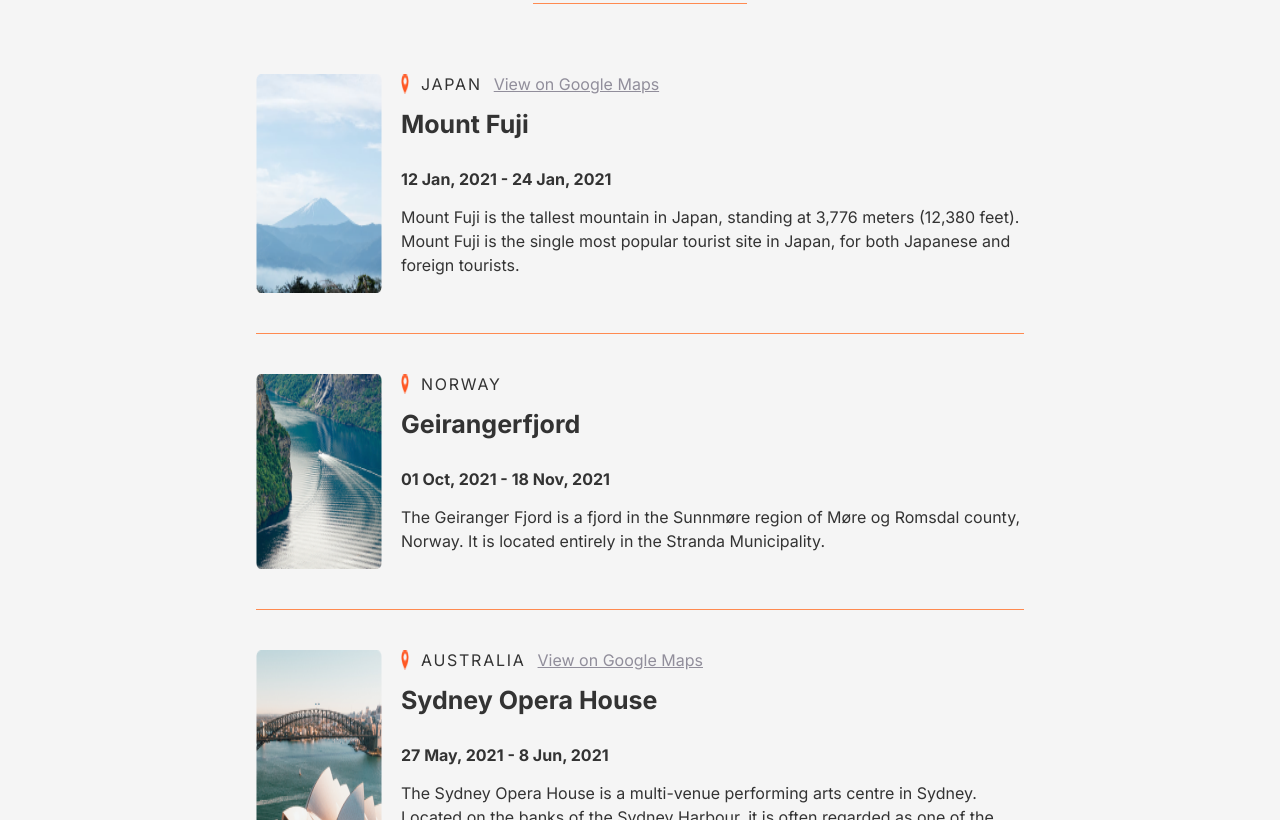
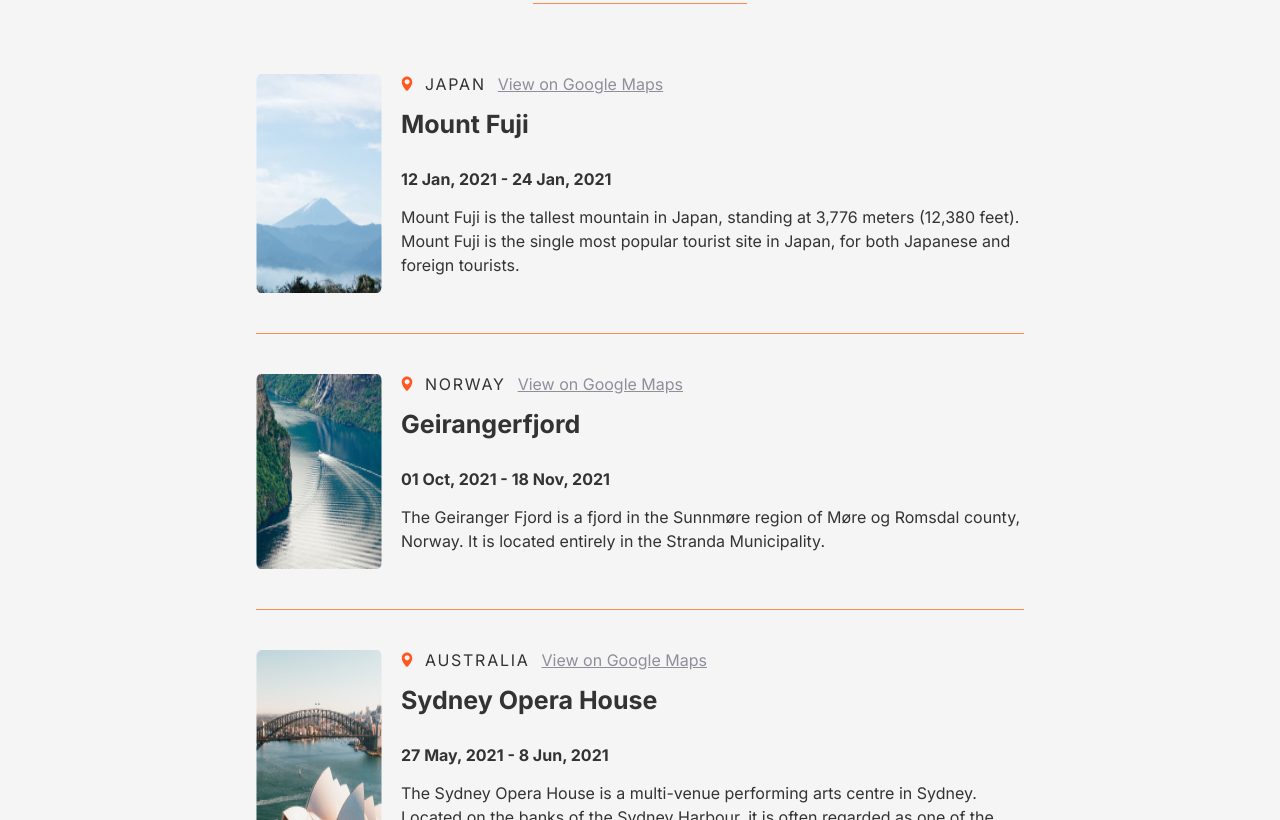
Before and after one commit to michalina-ok/travel_destinations, a plain HTML site: page index.html in a window 1280 px wide. Shown: the part 132-952 px from the top of the page. Drawn offline with Linux system fonts and the light colour scheme.

Commit message:
added html template

```diff
--- a/index.html
+++ b/index.html
@@ -6,6 +6,7 @@
     <meta name="viewport" content="width=device-width, initial-scale=1.0" />
     <title>Travel destinations</title>
     <link rel="stylesheet" href="style.css" />
+    <script src="travel_destinations.js" defer type="module"></script>
   </head>
   <body>
     <header>
@@ -15,66 +16,33 @@
     <main>
       <h2>Destinations</h2>
       <div class="destinations-container">
-        <div class="destination-card">
-          <img src="/assets/Japan.png" />
-          <div>
-            <div class="location">
-              <div>
-                <div>
-                  <img src="/assets/location_icon.png" />
-                  <div class="country">Japan</div>
-                </div>
-                <a href="" class="google-maps">View on Google Maps</a>
-              </div>
-
-              <div class="place">Mount Fuji</div>
-            </div>
-            <div class="stay-dates"><span class="arrival-date">12 Jan, 2021</span> - <span class="leave-date">24 Jan, 2021</span></div>
-            <p class="description">Mount Fuji is the tallest mountain in Japan, standing at 3,776 meters (12,380 feet). Mount Fuji is the single most popular tourist site in Japan, for both Japanese and foreign tourists.</p>
-          </div>
         </div>
-        <div class="destination-card">
-          <img src="/assets/Norway.png" />
-          <div>
-            <div class="location">
-              <div>
-                <div>
-                  <img src="/assets/location_icon.png" />
-                  <div class="country">Norway</div>
-                </div>
-              </div>
-
-              <div class="place">Geirangerfjord</div>
-            </div>
-            <div class="stay-dates"><span class="arrival-date">01 Oct, 2021</span> - <span class="leave-date">18 Nov, 2021</span></div>
-            <p class="description">The Geiranger Fjord is a fjord in the Sunnmøre region of Møre og Romsdal county, Norway. It is located entirely in the Stranda Municipality.</p>
-          </div>
-        </div>
-        <div class="destination-card">
-          <img src="/assets/Australia.png" />
-          <div>
-            <div class="location">
-              <div>
-                <div>
-                  <img src="/assets/location_icon.png" />
-                  <div class="country">Australia</div>
-                </div>
-                <a href="" class="google-maps">View on Google Maps</a>
-              </div>
-
-              <div class="place">Sydney Opera House</div>
-            </div>
-            <div class="stay-dates"><span class="arrival-date">27 May, 2021</span> - <span class="leave-date">8 Jun, 2021</span></div>
-            <p class="description">The Sydney Opera House is a multi-venue performing arts centre in Sydney. Located on the banks of the Sydney Harbour, it is often regarded as one of the 20th century's most famous and distinctive buildings</p>
-          </div>
-        </div>
-      </div>
       <a href="/form.html" class="primary-button">
-        <img src="/assets/plus-circle.png" alt="" />
+        <img src="/assets/plus-circle.svg" alt="" />
         <p>Add entry</p>
       </a>
     </main>
     <script src="script.js"></script>
-    <script src="travel_destinations.js"></script>
   </body>
+  <template class="ui-card">
+    <div class="destination-card">
+      <img src="" class="destination_img" alt="" />
+      <div>
+        <div class="location">
+          <div>
+            <div>
+              <img src="/assets/location_icon.svg" />
+              <div class="country"></div>
+            </div>
+            <a href="" target="_blank" class="google-maps">View on Google Maps</a>
+          </div>
+
+          <div class="place"></div>
+        </div>
+        <div class="stay-dates"><span class="arrival-date"></span> - <span class="leave-date"></span></div>
+        <p class="description"></p>
+      </div>
+    </div>
+
+</template>
 </html>
--- a/style.css
+++ b/style.css
@@ -41,6 +41,10 @@ border-radius: 5px;
   font-weight: 500;
   border: none;
   letter-spacing: -1.5px;
+}
+
+.primary-button p {
+  margin: 0;
 }
 
 .secondary-button {
--- a/travel_destinations.js
+++ b/travel_destinations.js
@@ -1,6 +1,29 @@
 const travel_destinations = [
-    {country: "Japan", place: "Mount Fuji"},
-    {country: "Norway", place: "Geirangerfjord"},
-    {contry: "Australia", place: "Sydney Opera House"},
+    {country: "Japan", place: "Mount Fuji", google_maps_link: "", arrival_date: "12 Jan, 2021", leave_date: "24 Jan, 2021", description: "Mount Fuji is the tallest mountain in Japan, standing at 3,776 meters (12,380 feet). Mount Fuji is the single most popular tourist site in Japan, for both Japanese and foreign tourists." },
+    {country: "Norway", place: "Geirangerfjord", google_maps_link: "", arrival_date: "01 Oct, 2021", leave_date: "18 Nov, 2021", description: "The Geiranger Fjord is a fjord in the Sunnmøre region of Møre og Romsdal county, Norway. It is located entirely in the Stranda Municipality." },
+    {country: "Australia", place: "Sydney Opera House", google_maps_link: "", arrival_date: "27 May, 2021", leave_date: "8 Jun, 2021", description: "The Sydney Opera House is a multi-venue performing arts centre in Sydney. Located on the banks of the Sydney Harbour, it is often regarded as one of the 20th century's most famous and distinctive buildings" },
+]
 
-]
+function transform() {
+    const elements = travel_destinations.map((x) => {
+      const clone = cloneTemplate();
+      clone.querySelector(".country").innerText = x.country;
+      clone.querySelector(".place").innerText = x.place;
+      clone.querySelector(".description").innerText = x.description;
+      clone.querySelector(".arrival-date").innerText = x.arrival_date;
+      clone.querySelector(".leave-date").innerText = x.leave_date;
+      clone.querySelector(".destination_img").src = "/assets/" + x.country + ".png";
+      clone.querySelector(".google-maps").href = "https://www.google.com/maps/place/K%C3%B8benhavn/data=!4m2!3m1!1s0x4652533c5c803d23:0x4dd7edde69467b8?sa=X&ved=2ahUKEwjTh6ry9bOBAxXxSPEDHUeTBGMQ8gF6BAgPEAA&ved=2ahUKEwjTh6ry9bOBAxXxSPEDHUeTBGMQ8gF6BAgSEAI"
+      return clone;
+    });
+
+    document.querySelector(".destinations-container").append(...elements)
+  }
+
+  function cloneTemplate() {
+    const template = document.querySelector(".ui-card");
+    const clone = document.importNode(template.content, true);
+    return clone;
+  }
+
+  window.addEventListener("load", transform)
```
Also changed, not shown: assets/location_icon.png (deleted), assets/location_icon.svg (added), assets/plus-circle.svg (added).
